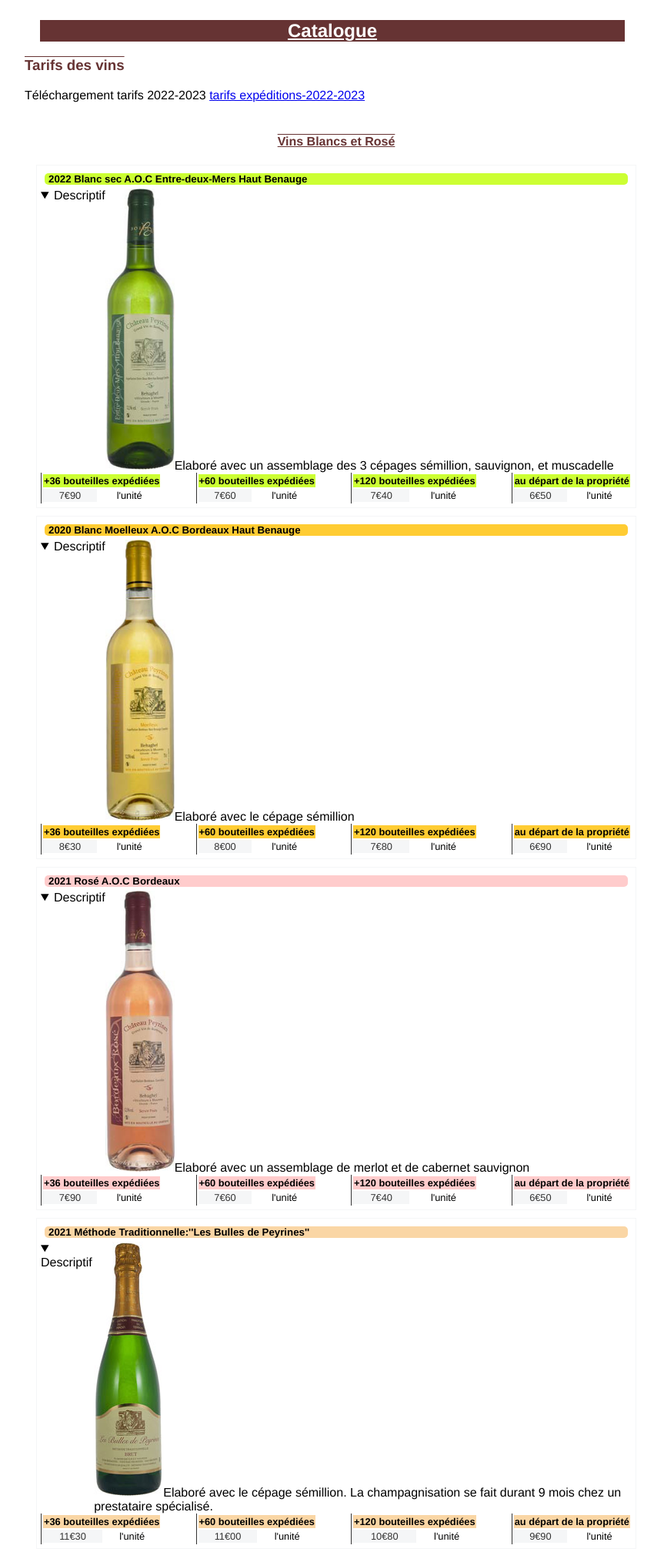
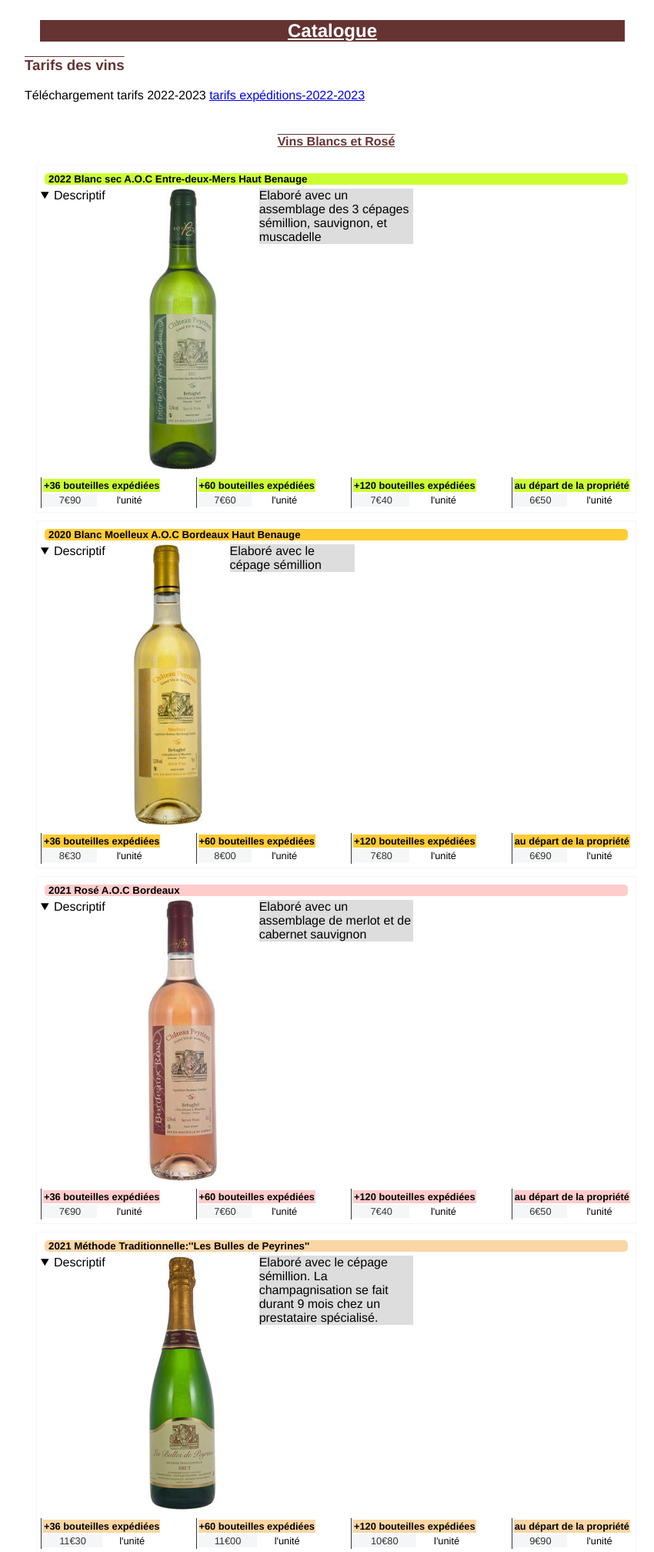
Before and after one commit to wawatusee/chateau-peyrines_json, a PHP site: page /public/index.php in a window 1280 px wide. Shown: the part 1177-3193 px from the top of the page at 77% size, without its empty margins (208-1058 px from the left). Run offline with PHP 8.4, Linux system fonts and the light colour scheme.

Commit message:
catalog view and style.css, remise en forme descriptif vin

```diff
--- a/public/css/style.css
+++ b/public/css/style.css
@@ -134,11 +134,7 @@ body {
       text-align: left;
     }
   }
-  /*#responsiveMenu{
-    position: fixed;
-    top: 0%;
-    right: 0;
-  }*/
+
   /*Texte information*/
   .information{
     padding: var(--content-padding);
@@ -274,11 +270,23 @@ body {
     border-radius: 0.5em;
     text-align: center;
   }
+  /*Descriptif vin*/
+  .descriptifvin{
+    display: flex;
+    justify-content: space-around;
+    max-width: 400px;
+  }
+  .descriptifvin>span{
+    width: 50%;
+    height: fit-content;
+    background-color: #ddd;
+  }
+    /*End Descriptif vin*/
   .prices{
     display:flex;
-
     justify-content: space-between;
     flex-wrap: wrap;
+    margin-top: 10px;
   }
   /********************/
   /*Tableaux de prix*/
--- a/view/catalog_view.php
+++ b/view/catalog_view.php
@@ -16,12 +16,14 @@
                 //Fin des trois lignes
                 $this->catalogView.="<div class='product ".$couleurvin."'><h5>".$product->année." ".$product->product."</h5>";
                 $this->catalogView.="<details class='detailsvin' open><summary>Descriptif</summary>";
+                $this->catalogView.="<div class='descriptifvin'>";
                 if (isset($product->image)){
                     $this->catalogView.="<img class='imgcatalog' alt='photo du produit' src='img/catalog/".$product->image."'>";
                 };
                 if (isset($product->detail)){
                     $this->catalogView.="<span>".$product->detail."</span>";
                 };
+                $this->catalogView.="</div>";
                 $this->catalogView.="</details>";
                 $this->catalogView.="<div class='prices'>";
                 foreach($product->packaging as $packaging){
```
